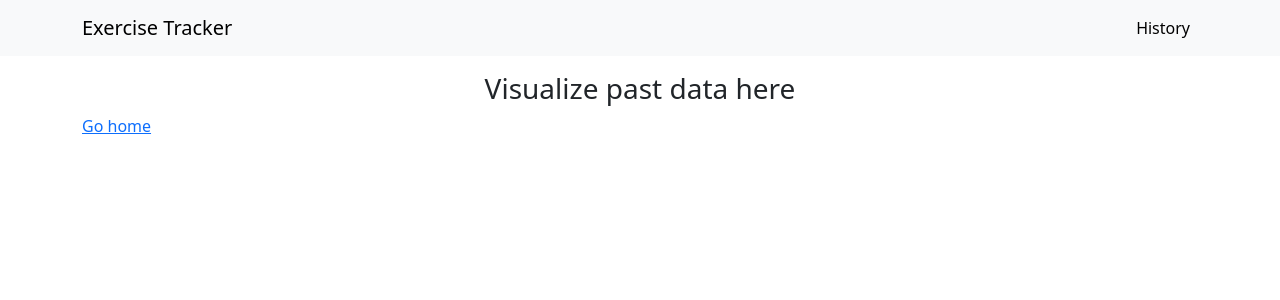
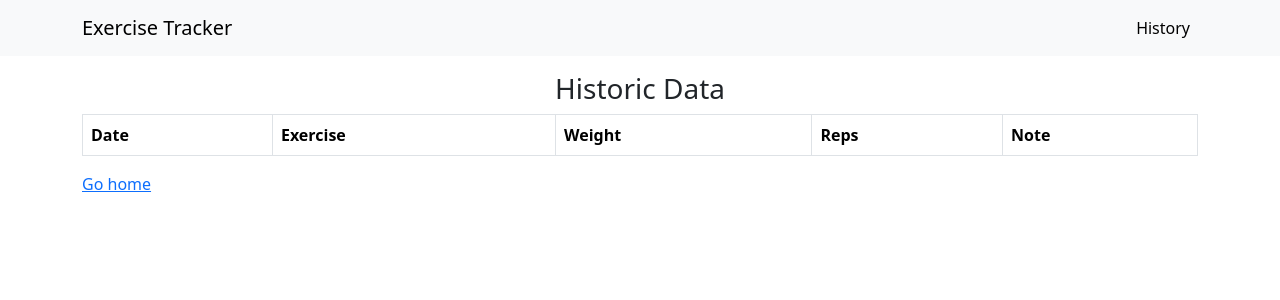
Before and after one commit to GideonNeedleman/5x5, a React (Vite) app: page /history in a window 1280 px wide. Shown: the top 300 px of the page. Built offline with nearby package versions, Linux system fonts and the light colour scheme.

Commit message:
create basic datatable with note button

```diff
--- /dev/null
+++ b/src/features/visualizations/DataRow.jsx
@@ -0,0 +1,36 @@
+import { useState } from "react";
+import { BsStickyFill } from "react-icons/bs";
+import { IconContext } from "react-icons";
+
+function DataRow({ set }) {
+  const [isShowNote, setIsShowNote] = useState(false);
+
+  return (
+    <>
+      <tr>
+        <td>{set.datetime}</td>
+        <td>{set.exerciseId}</td>
+        <td>{set.weight}</td>
+        <td>{set.reps}</td>
+        <td>
+          {set.note && (
+            <IconContext.Provider
+              value={{ color: "var(--bs-primary)", size: "1.2em" }}
+            >
+              <BsStickyFill onClick={() => setIsShowNote((prev) => !prev)} />
+            </IconContext.Provider>
+          )}
+        </td>
+      </tr>
+      {isShowNote && (
+        <tr>
+          <td colSpan={5} className="text-center">
+            {set.note}
+          </td>
+        </tr>
+      )}
+    </>
+  );
+}
+
+export default DataRow;
--- /dev/null
+++ b/src/features/visualizations/DataTable.jsx
@@ -0,0 +1,27 @@
+import Table from "react-bootstrap/Table";
+import DataRow from "./DataRow";
+
+// data is an array of set records: exerciseId, (exerciseType,) datetime, metrics, note
+
+function DataTable({ data }) {
+  return (
+    <Table striped bordered hover>
+      <thead>
+        <tr>
+          <th>Date</th>
+          <th>Exercise</th>
+          <th>Weight</th>
+          <th>Reps</th>
+          <th>Note</th>
+        </tr>
+      </thead>
+      <tbody>
+        {data.map((set, index) => (
+          <DataRow set={set} key={index} />
+        ))}
+      </tbody>
+    </Table>
+  );
+}
+
+export default DataTable;
--- a/src/pages/History.jsx
+++ b/src/pages/History.jsx
@@ -1,10 +1,14 @@
 import { Container } from "react-bootstrap";
 import { Link } from "react-router-dom";
+import DataTable from "../features/visualizations/DataTable";
+import { useGlobalContext } from "../context/GlobalContext";
 
 function History() {
+  const { workoutData } = useGlobalContext();
   return (
     <Container as="main">
-      <h3 className="text-center mt-3">Visualize past data here</h3>
+      <h3 className="text-center mt-3">Historic Data</h3>
+      <DataTable data={workoutData} />
       <Link to="/">Go home</Link>
     </Container>
   );
```
